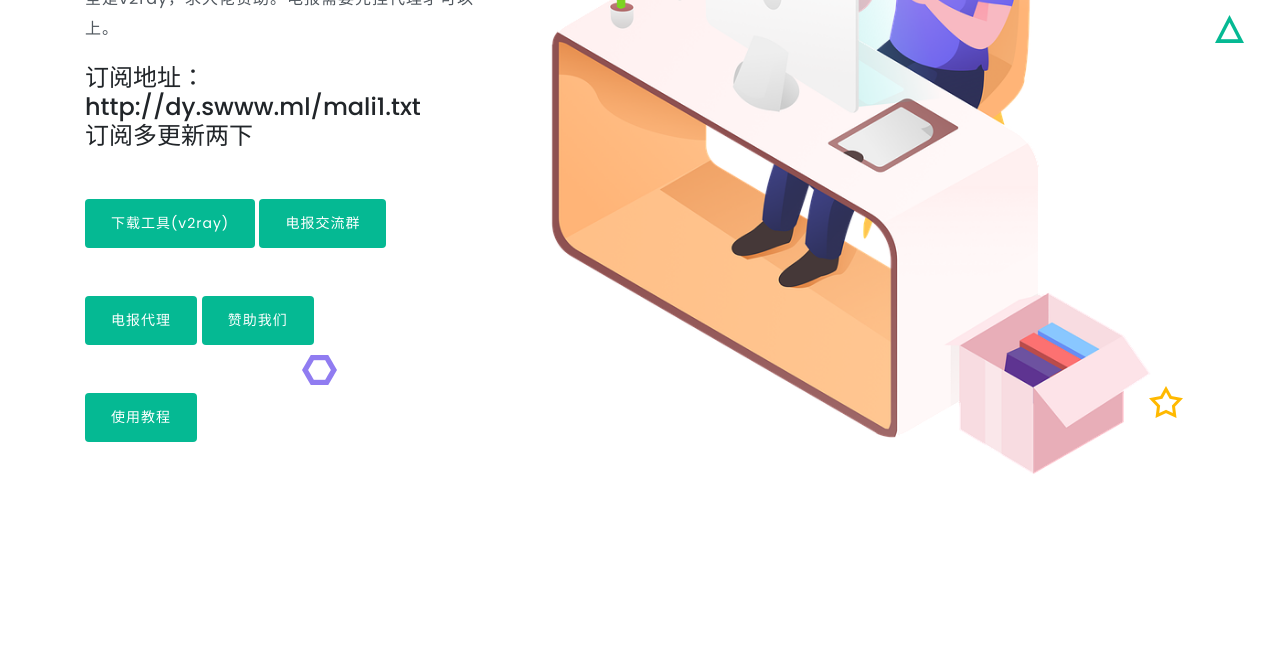
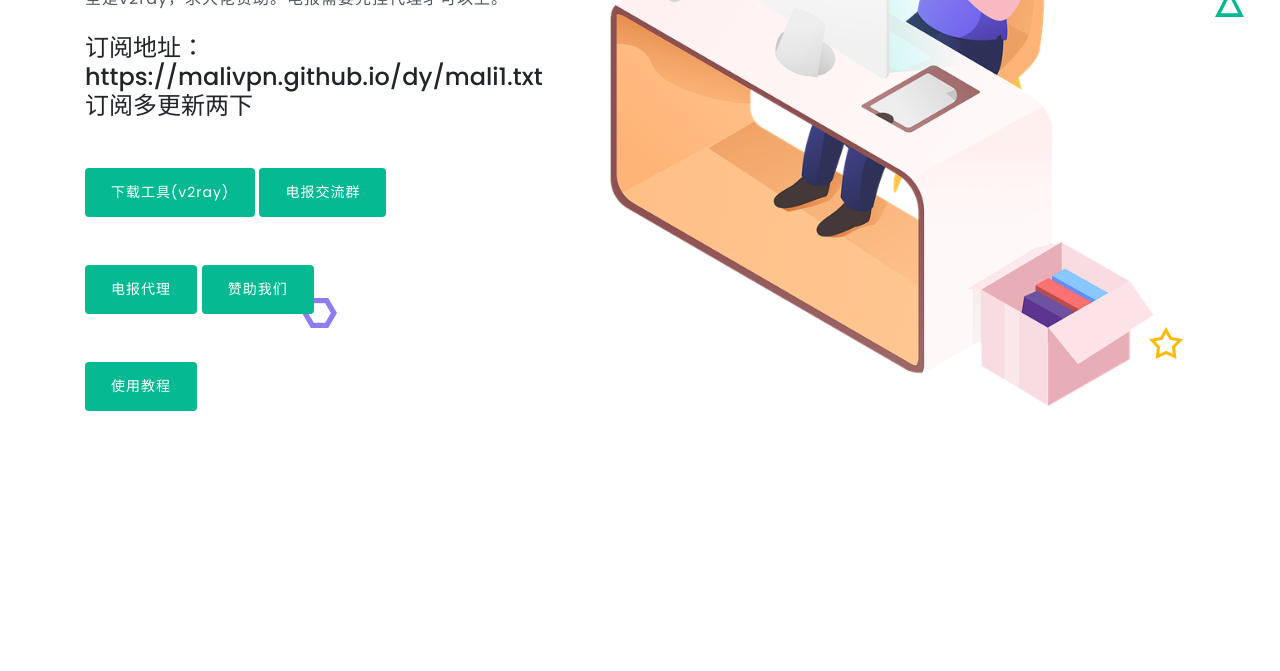
Before and after one commit to malivpn/malivpn, a website: page index.html in a window 1280 px wide. Shown: the part 382-1053 px from the top of the page. After the commit the page ends 984 px from the top, so only its background shows below. Drawn offline with Linux system fonts and the light colour scheme; no server answers.

Commit message:
Update index.html

```diff
--- a/index.html
+++ b/index.html
@@ -87,7 +87,7 @@
 					<div class="w3ls_banner_txt">
 						<h3 class="w3ls_pvt-title">免费的 <br><span>代理服务</span></h3>
 						<p class="text-sty-banner">全是v2ray，求大佬赞助。电报需要先挂代理才可以上。</p>
-						<h4>订阅地址：http://dy.swww.ml/mali1.txt</h4>
+						<h4>订阅地址：https://malivpn.github.io/dy/mali1.txt</h4>
 						<h4>订阅多更新两下</h4>
 						<a href="downloadv2ray.html" class="btn button-style mt-md-5 mt-4">下载工具(v2ray)</a>
 						<a href="https://t.me/malivpnml"target="_blank" class="btn button-style mt-md-5 mt-4">电报交流群</a>
```
